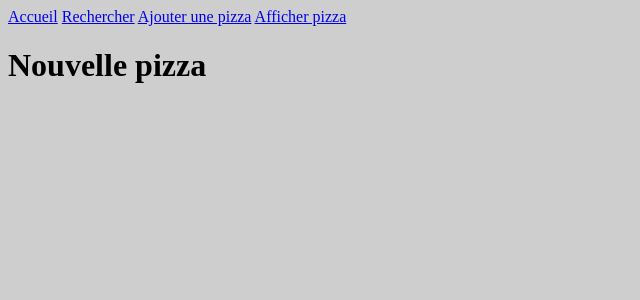
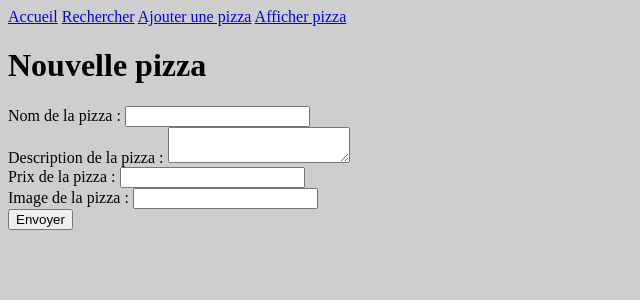
Before and after one commit to Djeg/pizza-lol-app, a Symfony app: template templates/pizza/create.html.twig in a window 1280 px wide. Shown: the top 300 px of the page, without its empty margins (0-640 px from the left). Run offline with Twig, Linux system fonts and the light colour scheme; the template is opened without the code that fills it, so the values that code supplies are empty; some libraries are stand-ins or nearby versions.

Commit message:
Ajout du formulaire de creation d'une pizza

```diff
--- a/templates/pizza/create.html.twig
+++ b/templates/pizza/create.html.twig
@@ -2,4 +2,26 @@
 
 {% block content %}
     <h1>Nouvelle pizza</h1>
+
+    <form>
+        <div>
+            <label for="name">Nom de la pizza :</label>
+            <input type="text" id="name" name="name" />
+        </div>
+        <div>
+            <label for="description">Description de la pizza :</label>
+            <textarea id="description" name="description"></textarea>
+        </div>
+        <div>
+            <label for="price">Prix de la pizza :</label>
+            <input type="text" id="price" name="price" />
+        </div>
+        <div>
+            <label for="image">Image de la pizza :</label>
+            <input type="text" id="image" name="image" />
+        </div>
+        <div>
+            <button>Envoyer</button>
+        </div>
+    </form>
 {% endblock %}
```
